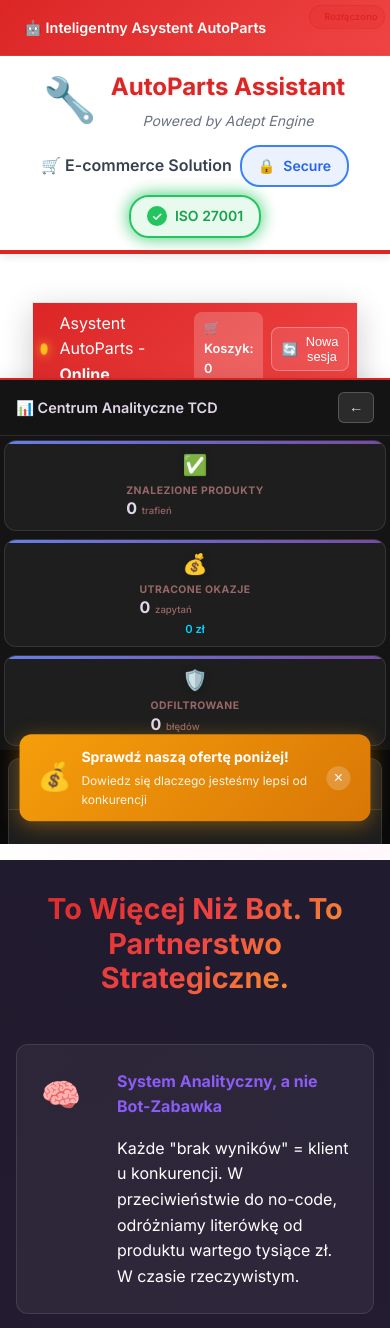
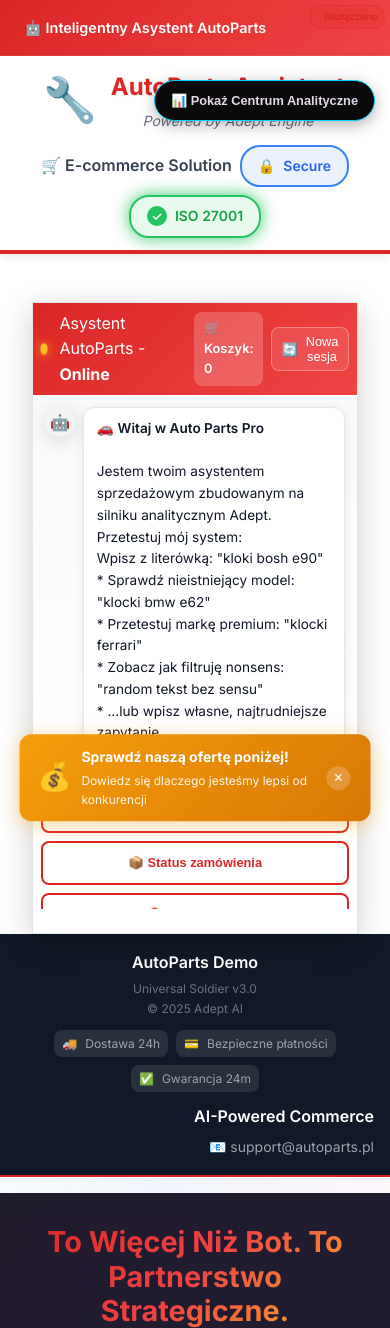
Before and after one commit to lukiikebukuro/zjednoczona-forteca, a Flask app: page /demo in a window 390 px wide. Shown: the top 1328 px of the page. Run offline with Flask 3, Linux system fonts and the light colour scheme; some libraries are stand-ins or nearby versions.

Commit message:
poprawa responsywnosci

```diff
--- a/Projects/forteca_finalna/static/dashboard.js
+++ b/Projects/forteca_finalna/static/dashboard.js
@@ -50,6 +50,10 @@ class TacticalDashboard {
 
             // Initialize charts
             this.initializeCharts();
+
+// Initialize mobile responsiveness
+this.initializeMobileSupport();
+
 
             this.initializeResizer();
 
@@ -1052,6 +1056,37 @@ borderColor: [
 
     console.log('Resizer initialized successfully');
 }
+/**
+ * Initialize mobile support for dashboard
+ */
+initializeMobileSupport() {
+    // Detect mobile and adjust chart sizing
+    const isMobile = window.innerWidth <= 768;
+
+    if (isMobile) {
+        // Apply mobile optimizations to charts
+        Object.values(this.charts).forEach(chart => {
+            if (chart && chart.options) {
+                chart.options.maintainAspectRatio = false;
+                chart.options.responsive = true;
+                chart.update('none');
+            }
+        });
+    }
+
+    // Handle window resize for charts
+    window.addEventListener('resize', () => {
+        setTimeout(() => {
+            Object.values(this.charts).forEach(chart => {
+                if (chart && chart.resize) {
+                    chart.resize();
+                }
+            });
+        }, 100);
+    });
+
+    console.log('📱 Mobile dashboard support initialized');
+}
 }
 
 // Initialize dashboard when script loads
--- a/Projects/forteca_finalna/static/script.js
+++ b/Projects/forteca_finalna/static/script.js
@@ -57,6 +57,9 @@ class EcommerceBotUI {
         this.suggestionsDropdown = null;
         this.lastConfidenceLevel = 'NONE';
         this.lastQuery = '';
+        // Mobile responsiveness
+this.isMobile = window.innerWidth <= 768;
+this.dashboardOverlay = null;
 
         // === DOKTRYNA CIERPLIWEGO NASŁUCHU - TIMERY ===
         this.searchTimeout = null;           // 200ms - sugestie real-time
@@ -891,6 +894,36 @@ class EcommerceBotUI {
         };
         return text.replace(/[&<>"']/g, m => map[m]);
     }
+    /**
+ * Toggle mobile dashboard overlay
+ */
+toggleMobileDashboard() {
+    if (!this.dashboardOverlay) {
+        this.dashboardOverlay = document.getElementById('mobileDashboardOverlay');
+    }
+
+    const overlay = this.dashboardOverlay;
+    const content = document.getElementById('mobileDashboardContent');
+    const originalDashboard = document.getElementById('dashboardColumn');
+    const toggleBtn = document.getElementById('mobileDashboardToggle');
+
+    if (!overlay || !content || !originalDashboard) return;
+
+    if (overlay.classList.contains('active')) {
+        // Ukryj overlay
+        overlay.classList.remove('active');
+        content.innerHTML = '';
+        toggleBtn.innerHTML = '📊 Pokaż Centrum Analityczne';
+    } else {
+        // Pokaż overlay
+        overlay.classList.add('active');
+        content.innerHTML = originalDashboard.innerHTML;
+        toggleBtn.innerHTML = '📊 Dashboard Otwarty';
+
+        // Scroll to top overlay
+        overlay.scrollTop = 0;
+    }
+}
 }
 
 // Initialize bot when DOM is ready
@@ -915,4 +948,20 @@ document.addEventListener('DOMContentLoaded', () => {
 
     console.log('✅ Doktryna Cierpliwego Nasłuchu aktywna');
     console.log('=====================================');
+    // Mobile dashboard toggle handler
+document.addEventListener('click', (e) => {
+    if (e.target.id === 'mobileDashboardToggle') {
+        window.botUI.toggleMobileDashboard();
+    }
+    if (e.target.id === 'mobileDashboardClose') {
+        window.botUI.toggleMobileDashboard();
+    }
 });
+
+// Window resize handler
+window.addEventListener('resize', () => {
+    if (window.botUI) {
+        window.botUI.isMobile = window.innerWidth <= 768;
+    }
+});
+});
--- a/Projects/forteca_finalna/static/unified_style.css
+++ b/Projects/forteca_finalna/static/unified_style.css
@@ -3481,3 +3481,119 @@ body {
         overflow: hidden;
     }
 }
+
+/* ===== MOBILE RESPONSIVE DASHBOARD - NOWE ===== */
+
+/* Mobile Dashboard Toggle - ukryty na desktop */
+.mobile-dashboard-toggle {
+    display: none;
+    position: fixed;
+    top: 80px;
+    right: 15px;
+    background: var(--dash-bg-primary);
+    color: var(--dash-text-primary);
+    border: 1px solid var(--dash-accent-primary);
+    padding: 0.75rem 1rem;
+    border-radius: 25px;
+    font-size: 0.8rem;
+    font-weight: 600;
+    cursor: pointer;
+    z-index: 9990;
+    transition: all var(--transition-smooth);
+    box-shadow: 0 4px 15px rgba(0, 0, 0, 0.3);
+}
+
+.mobile-dashboard-toggle:hover {
+    background: var(--dash-accent-primary);
+    color: var(--dash-bg-primary);
+    transform: translateY(-2px);
+}
+
+/* Mobile Dashboard Overlay - ukryty domyślnie */
+.mobile-dashboard-overlay {
+    display: none;
+    position: fixed;
+    top: 0;
+    left: 0;
+    right: 0;
+    bottom: 0;
+    background: rgba(0, 0, 0, 0.8);
+    z-index: 9999;
+    overflow-y: auto;
+    -webkit-overflow-scrolling: touch;
+}
+
+.mobile-dashboard-overlay.active {
+    display: block;
+}
+
+.mobile-dashboard-close {
+    position: fixed;
+    top: 20px;
+    right: 20px;
+    background: var(--dash-accent-danger);
+    color: white;
+    width: 40px;
+    height: 40px;
+    border-radius: 50%;
+    display: flex;
+    align-items: center;
+    justify-content: center;
+    font-size: 1.2rem;
+    cursor: pointer;
+    z-index: 10001;
+    border: none;
+}
+
+.mobile-dashboard-content {
+    background: var(--dash-bg-primary);
+    color: var(--dash-text-primary);
+    min-height: 100vh;
+    padding: 60px 1rem 1rem;
+}
+
+/* MEDIA QUERIES - RESPONSYWNOŚĆ */
+@media (max-width: 768px) {
+    /* Pokaż przycisk toggle na mobile */
+    .mobile-dashboard-toggle {
+        display: block;
+    }
+
+    /* Ukryj resize handle na mobile */
+    .resize-handle {
+        display: none !important;
+    }
+
+    /* Demo container - pionowy layout */
+    .demo-container {
+        flex-direction: column !important;
+        height: auto !important;
+    }
+
+    /* Bot column - pełna szerokość */
+    .bot-column {
+        width: 100% !important;
+        height: auto !important;
+        min-height: 100vh !important;
+        border-right: none !important;
+    }
+
+    /* Dashboard column - ukryty na mobile */
+    .dashboard-column {
+        display: none !important;
+    }
+}
+
+/* Tablet landscape optimizations */
+@media (max-width: 1024px) and (min-width: 769px) {
+    .mobile-dashboard-toggle {
+        display: block;
+        top: 20px;
+        right: 20px;
+    }
+
+    .dashboard-column {
+        width: 350px !important;
+        min-width: 300px !important;
+    }
+}
--- a/Projects/forteca_finalna/templates/demo_page.html
+++ b/Projects/forteca_finalna/templates/demo_page.html
@@ -46,6 +46,10 @@
             <div class="bot-header">
                 🤖 Inteligentny Asystent AutoParts
             </div>
+            <!-- DODAJ TE 4 LINIJKI: -->
+<button class="mobile-dashboard-toggle" id="mobileDashboardToggle">
+    📊 Pokaż Centrum Analityczne
+</button>
             <div class="bot-content">
                 <div class="app-container">
                     <!-- Header -->
@@ -636,5 +640,12 @@
         }
     });
 </script>
+<!-- DODAJ PRZED ZAMKNIĘCIEM </body>: -->
+<div class="mobile-dashboard-overlay" id="mobileDashboardOverlay">
+    <div class="mobile-dashboard-close" id="mobileDashboardClose">✖️</div>
+    <div class="mobile-dashboard-content" id="mobileDashboardContent">
+        <!-- Dashboard content będzie tutaj kopiowany przez JS -->
+    </div>
+</div>
 </body>
 </html>
```
